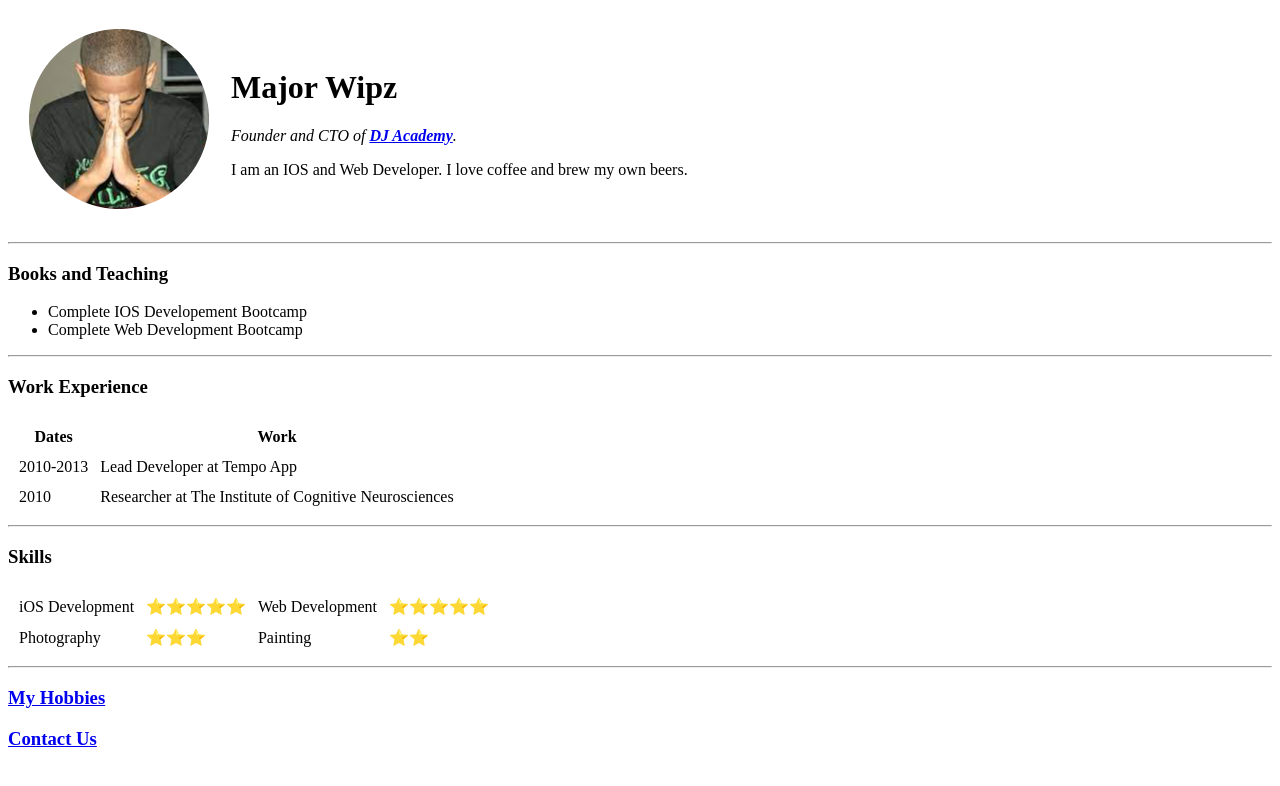
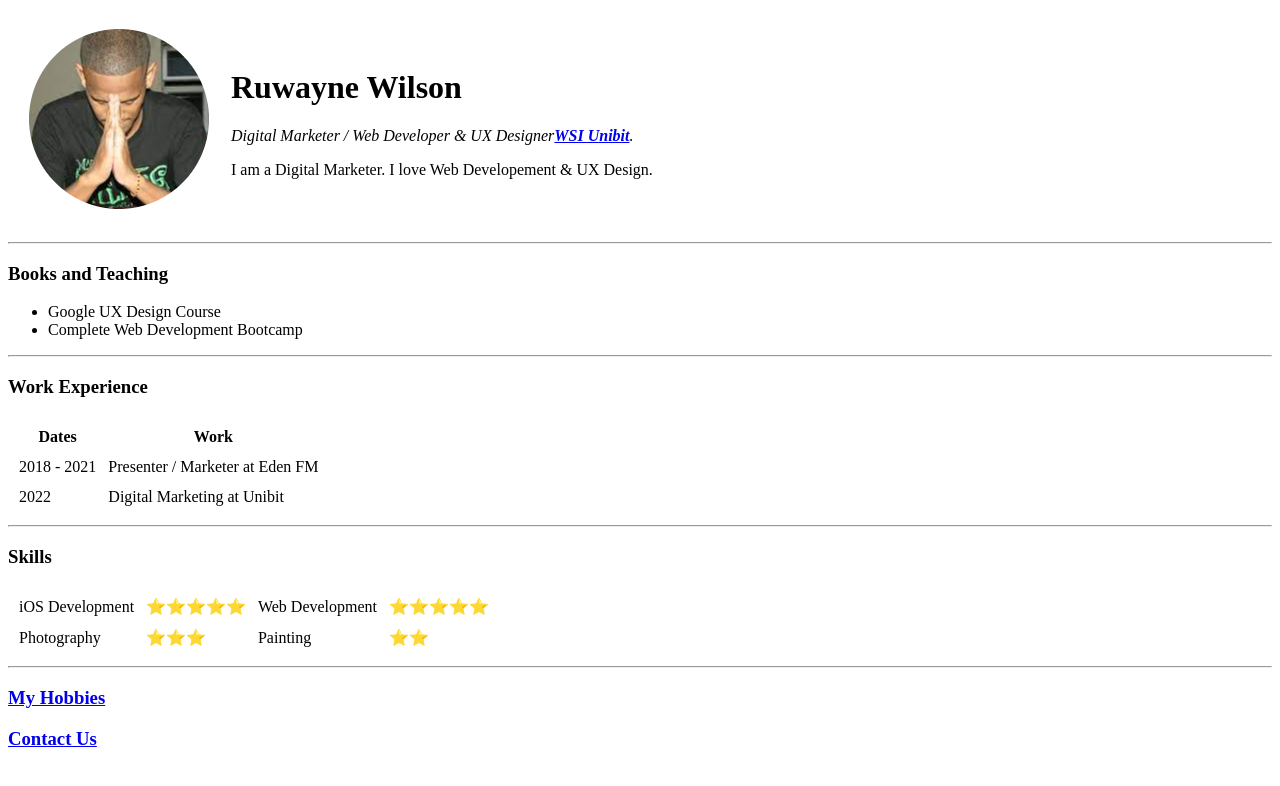
Before and after one commit to RuwayneWilson/CV, a plain HTML site: page index.html in a window 1280 px wide. Drawn offline with Linux system fonts and the light colour scheme.

Commit message:
Update index.html

```diff
--- a/index.html
+++ b/index.html
@@ -8,15 +8,15 @@
     <table cellspacing="20">
         <tr>
             <td><img src="major.png" alt="major wipz profile picture"></td>
-            <td> <h1>Major Wipz</h1>
-                <p><em>Founder and CTO of <strong><a href="https://appbrewery.co">DJ Academy</a></strong>.</em></p>
-                <p>I am an IOS and Web Developer. I love coffee and brew my own beers.</p></td>
+            <td> <h1>Ruwayne Wilson</h1>
+                <p><em>Digital Marketer / Web Developer & UX Designer<strong><a href="https://www.unibitsolutions.com/">WSI Unibit</a></strong>.</em></p>
+                <p>I am a Digital Marketer. I love Web Developement & UX Design.</p></td>
         </tr>
     </table>
      <hr>
      <h3><strong>Books and Teaching</strong></h3>
      <ul>
-        <li>Complete IOS Developement Bootcamp</a></li>
+        <li>Google UX Design Course</a></li>
         <li>Complete Web Development Bootcamp</a></li>
      </ul>
      <hr>
@@ -30,12 +30,12 @@
         </thead>
         <tbody>
             <tr>
-                <td>2010-2013</td>
-                <td> Lead Developer at Tempo App</td>
+                <td>2018 - 2021</td>
+                <td> Presenter / Marketer at Eden FM</td>
                </tr>
                <tr>
-                   <td>2010</td>
-                   <td>Researcher at The Institute of Cognitive Neurosciences</td>
+                   <td>2022</td>
+                   <td>Digital Marketing at Unibit</td>
                </tr>
         </tbody>
      </table>
```
